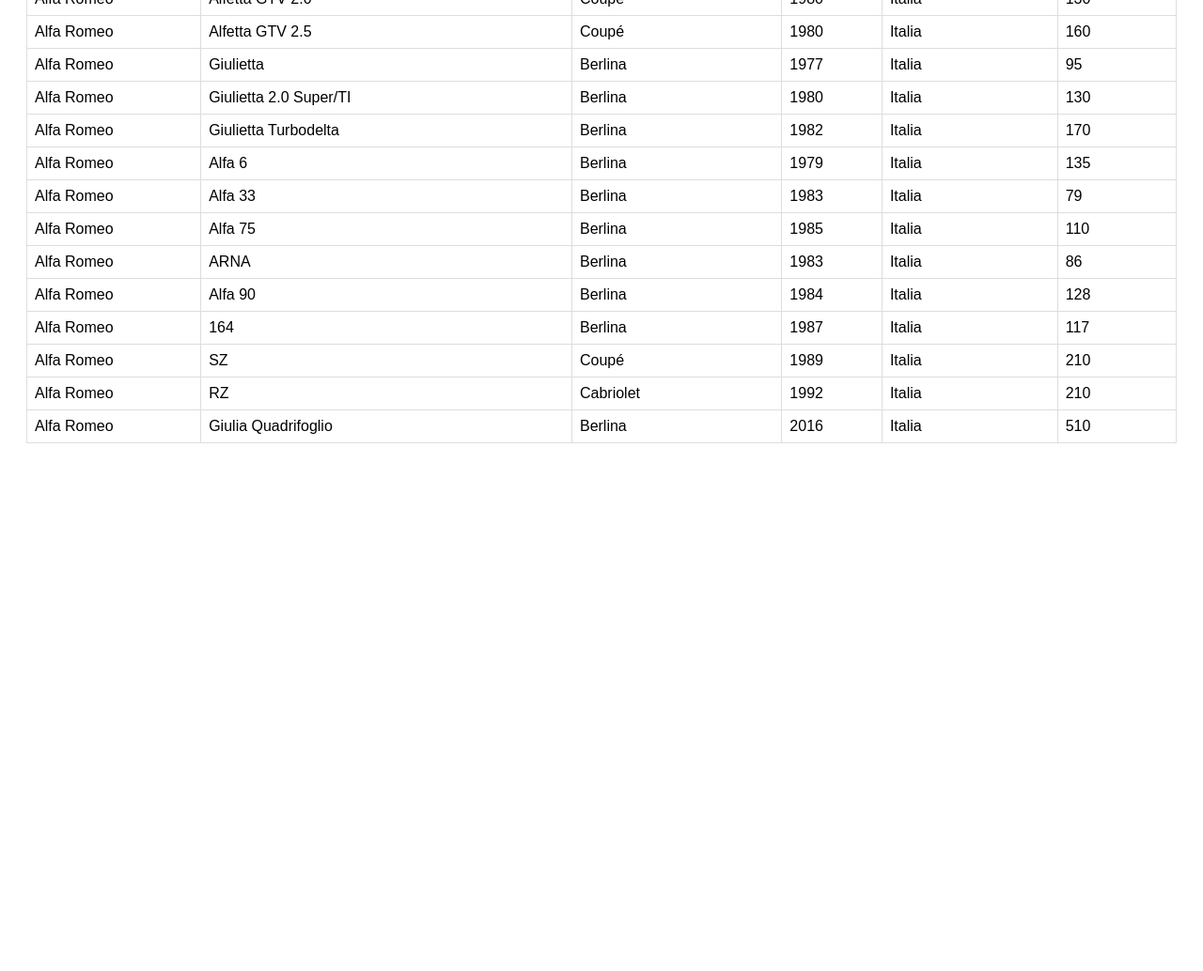
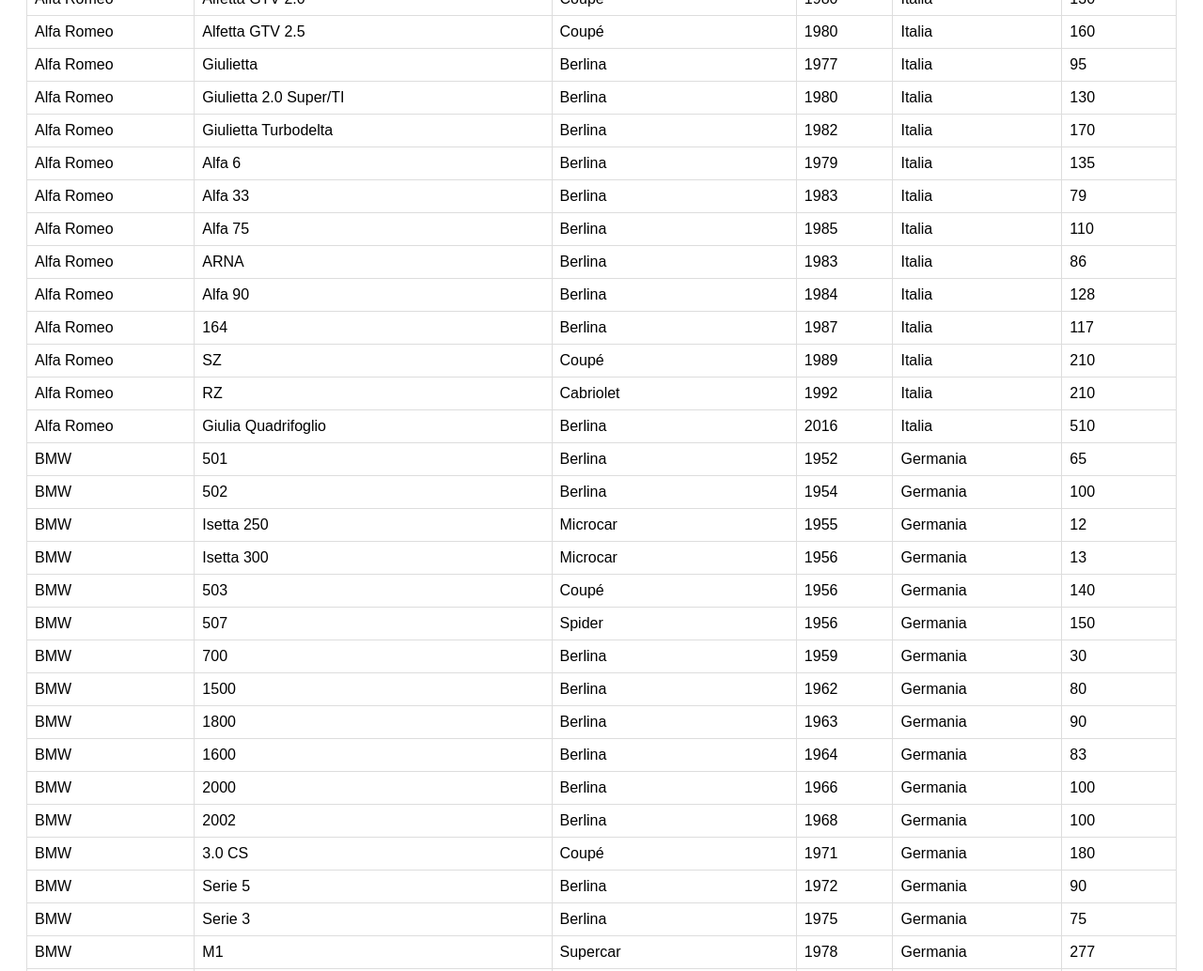
Before and after one commit to Leoknight22/Cardle, a plain HTML site: page list.html in a window 1280 px wide. Shown: the part 1177-2211 px from the top of the page at 94% size. Before the commit the page ends 1677 px from the top, so only its background shows below. Drawn offline with Linux system fonts and the light colour scheme.

Commit message:
Update list.html

```diff
--- a/list.html
+++ b/list.html
@@ -27,7 +27,7 @@
   </table>
 
   <script>
-    const txtURL = 'https://raw.githubusercontent.com/Leoknight22/Cardle/refs/heads/main/test.txt';
+    const txtURL = 'https://raw.githubusercontent.com/Leoknight22/Cardle/refs/heads/main/database.txt';
     const datiAuto = [];
 
     fetch(txtURL)
```
